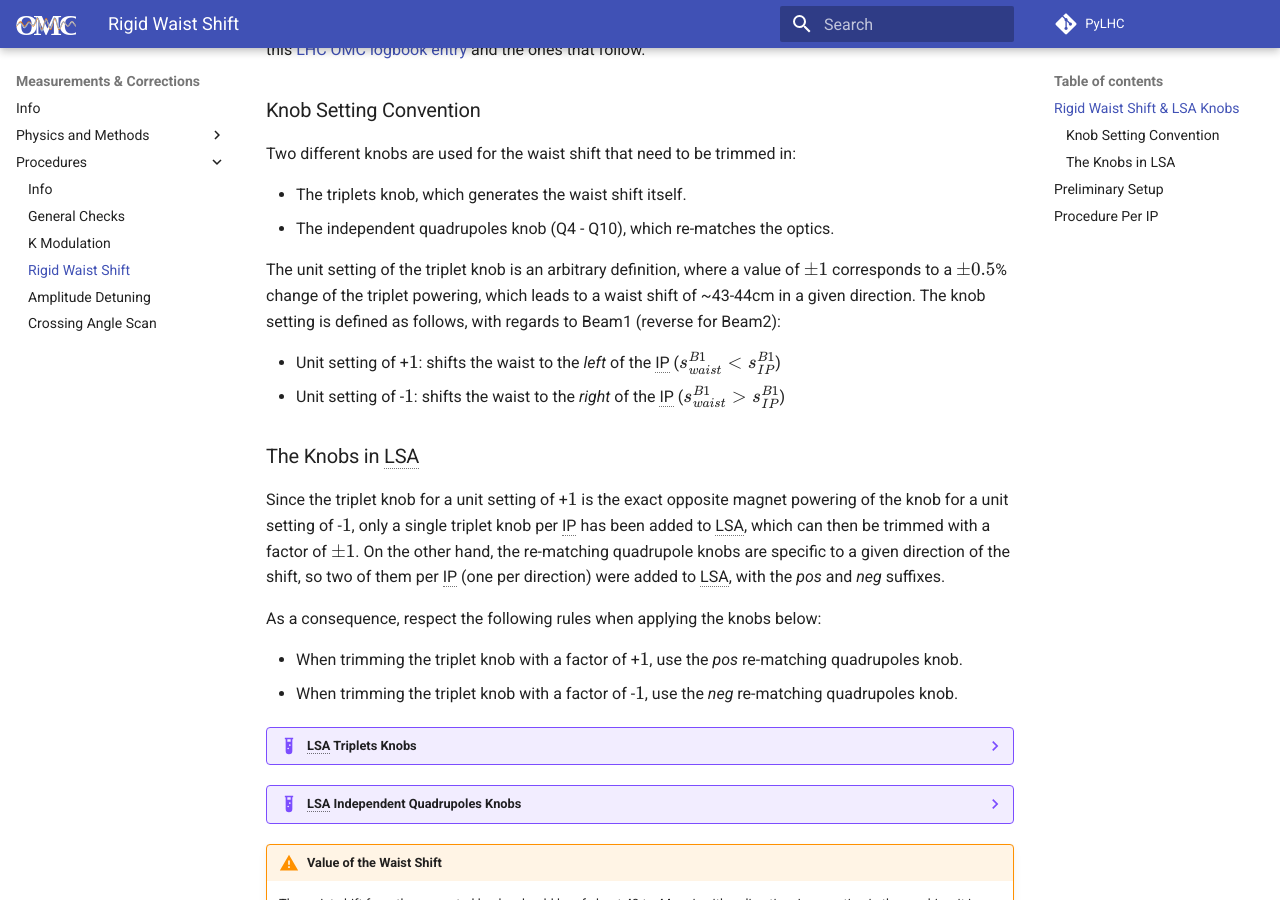
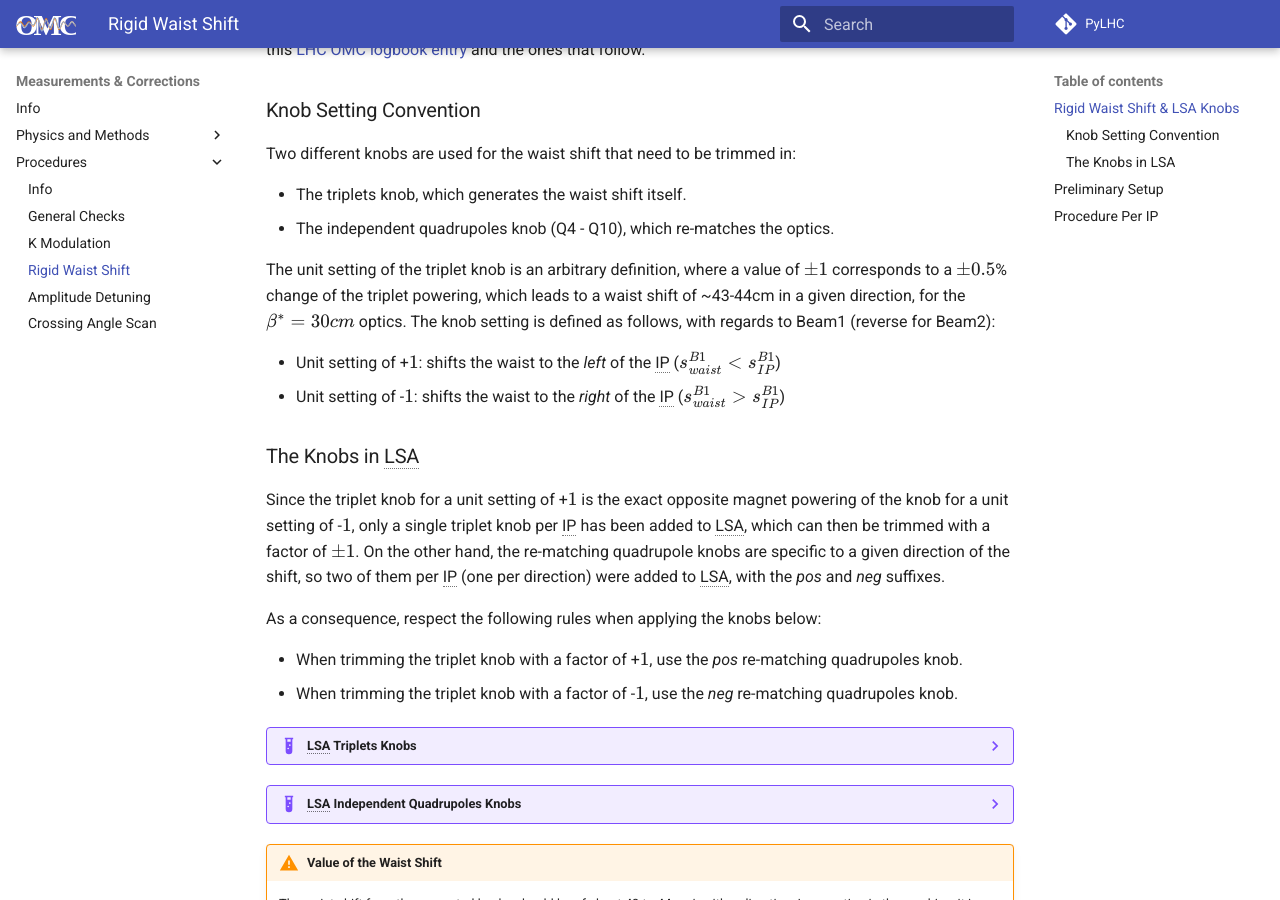
Before and after one commit to pylhc/pylhc.github.io, an MkDocs documentation site: the page built from docs/measurements/procedures/rigid_waist_shift.md, in a window 1280 px wide and 900 px high, scrolled down 480 px. Built offline with MkDocs 1.6.1 and Material for MkDocs 9.7.7, drawn with Linux system fonts in a browser that asks for light colours.

Commit message:
specify beta* for the waist shift value given

```diff
--- a/docs/measurements/procedures/rigid_waist_shift.md
+++ b/docs/measurements/procedures/rigid_waist_shift.md
@@ -25,7 +25,7 @@ Two different knobs are used for the waist shift that need to be trimmed in:
 - The triplets knob, which generates the waist shift itself.
 - The independent quadrupoles knob (Q4 - Q10), which re-matches the optics.
 
-The unit setting of the triplet knob is an arbitrary definition, where a value of $\pm1$ corresponds to a $\pm 0.5$% change of the triplet powering, which leads to a waist shift of ~43-44cm in a given direction.
+The unit setting of the triplet knob is an arbitrary definition, where a value of $\pm1$ corresponds to a $\pm 0.5$% change of the triplet powering, which leads to a waist shift of ~43-44cm in a given direction, for the $\beta^{*} = 30cm$ optics.
 The knob setting is defined as follows, with regards to Beam1 (reverse for Beam2):
 
 - Unit setting of +$1$: shifts the waist to the _left_ of the IP ($s_{waist}^{B1} < s_{IP}^{B1}$)
```
